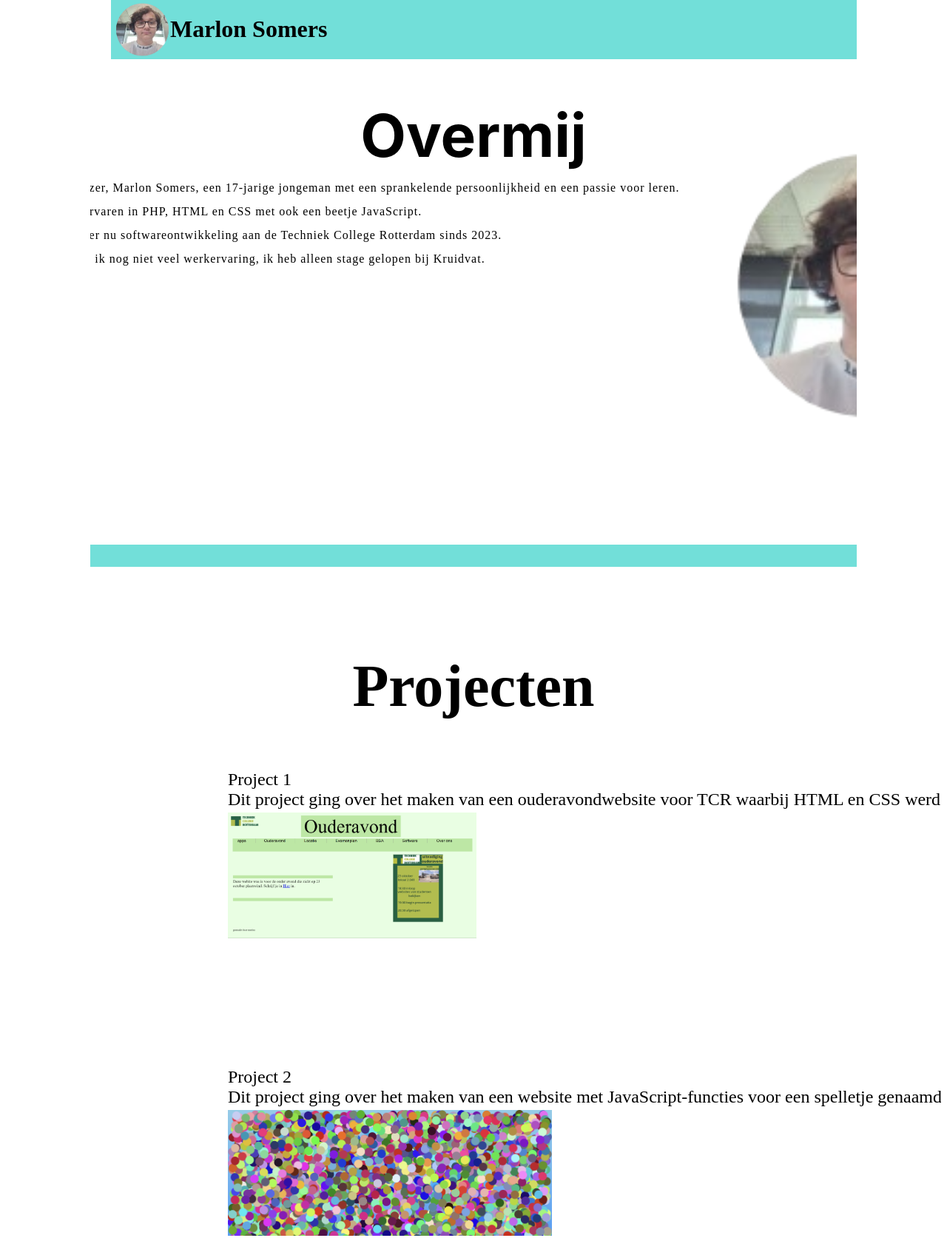
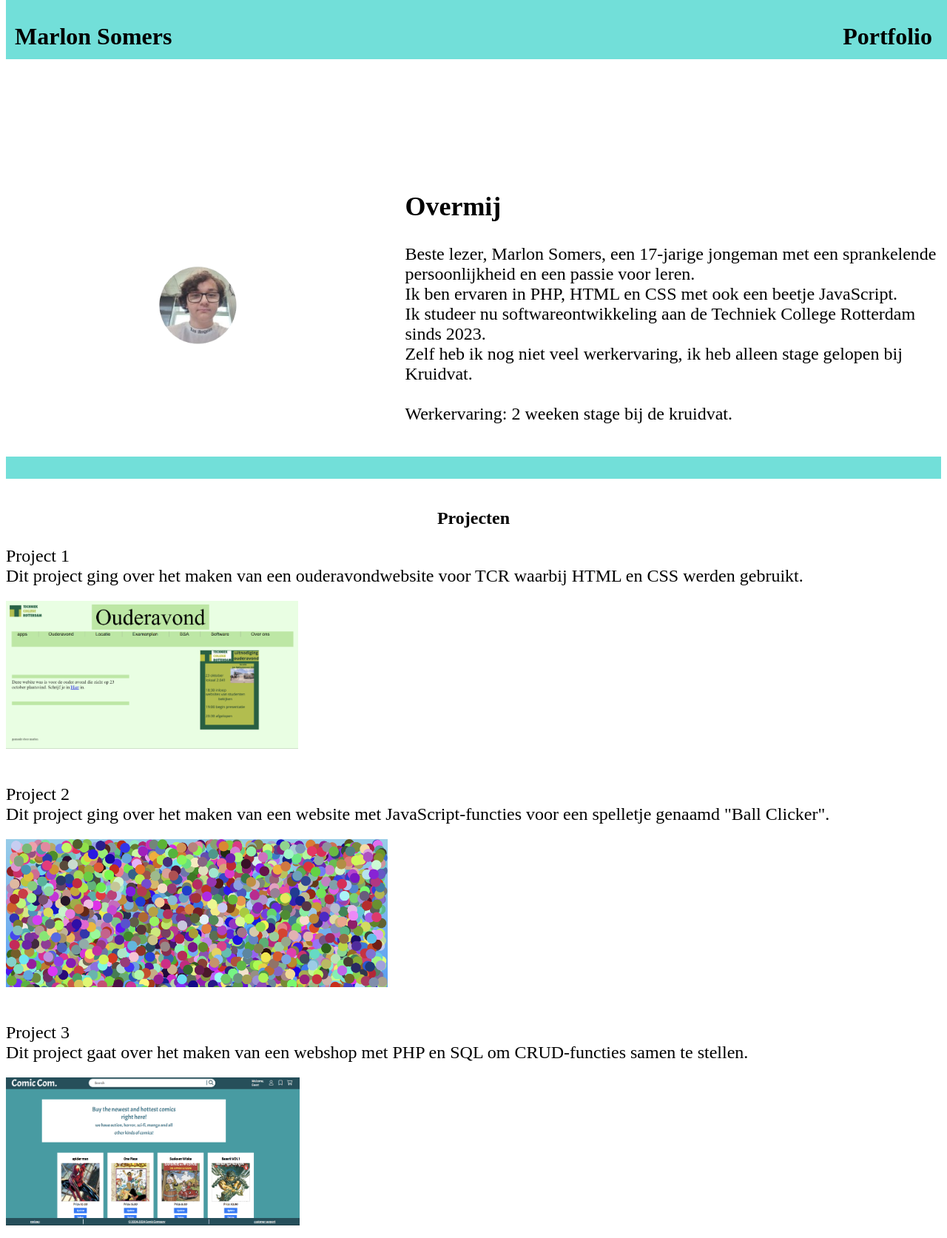
Before and after one commit to Marlon-Somers/front-end-Portfolio-website, a plain HTML site: page portfolio/index.html in a window 1280 px wide. Shown: the top 1673 px of the page at 74% size. Drawn offline with Linux system fonts and the light colour scheme.

Commit message:
bijna klaar

```diff
--- a/portfolio/index.html
+++ b/portfolio/index.html
@@ -8,17 +8,25 @@
 </head>
 <body>
     <header>
-        <img class="marlonpfp" src="/portfolio/img/marlon pfp.png" alt="Marlon's Profile Picture">
         <h1 class="naam">Marlon Somers</h1>
         <h1 class="portfolio">Portfolio</h1>
     </header>
+    <main>
+        <section>
+            <div class="aboutme-container">
+                <img class="marlonpfpgroot" src="/portfolio/img/marlon pfp.png" alt="Marlon's Profile Picture">
+                <div class="aboutme-content">
                     <h2 class="aboutme">Overmij</h2>
                     <p class="abtext">Beste lezer, Marlon Somers, een 17-jarige jongeman met een sprankelende persoonlijkheid en een passie voor leren.<br>
                         Ik ben ervaren in PHP, HTML en CSS met ook een beetje JavaScript.<br>
                         Ik studeer nu softwareontwikkeling aan de Techniek College Rotterdam sinds 2023.<br>
-        Zelf heb ik nog niet veel werkervaring, ik heb alleen stage gelopen bij Kruidvat.</p>
-    <img class="marlonpfpgroot" src="/portfolio/img/marlon pfp.png" alt="Marlon's Profile Picture">
+                        Zelf heb ik nog niet veel werkervaring, ik heb alleen stage gelopen bij Kruidvat.<br><br>
+                        Werkervaring: 2 weeken stage bij de kruidvat.<br></p>
+                </div>
+            </div>
+        </section>
         <div class="blue-line"></div>
+        <section>
             <h2 class="projecten">Projecten</h2>
             <p class="p1">Project 1<br>
                 Dit project ging over het maken van een ouderavondwebsite voor TCR waarbij HTML en CSS werden gebruikt.</p>
@@ -27,11 +35,15 @@
                 Dit project ging over het maken van een website met JavaScript-functies voor een spelletje genaamd "Ball Clicker".</p>
             <img class="ball" src="/portfolio/img/ballgame.png" alt="Ball Clicker Project Screenshot">
             <p class="p3">Project 3<br>
-        Dit project gaat over het maken van een webshop met PHP en SQL om CRUD-functies samen te stellen.<br>Er is nog geen foto.</p>
-    <img class="nia" src="/portfolio/img/nia.png" alt="Project 3 Placeholder">
+                Dit project gaat over het maken van een webshop met PHP en SQL om CRUD-functies samen te stellen.<br></p>
+            <img class="nia" src="/portfolio/img/project3.png" alt="Project 3 Placeholder">
+        </section>
         <div class="blue-line2"></div>
+        <section>
             <h2 class="contactmij">Contact mij</h2>
             <a href="https://nl.linkedin.com"><img class="linkedin" src="/portfolio/img/linkedin.png" alt="LinkedIn"></a>
             <a href="https://github.com/Marlon-Somers"><img class="github" src="/portfolio/img/github.png" alt="GitHub"></a>
+        </section>
+    </main>
 </body>
 </html>
--- a/portfolio/style.css
+++ b/portfolio/style.css
@@ -2,313 +2,173 @@
     padding: 0;
     box-sizing: border-box;
     overflow-x: hidden;
-    overflow-y:inherit;
+    overflow-y: inherit;
 }
 
 header {
     position: fixed;
     top: 0;
-    left: 150px;
     display: flex;
     align-items: center;
-    justify-content: space-between;
     width: 100%;
     height: 80px;
-    background-color: #72DFD9; /* Blue background color */
+    background-color: #72DFD9; /* blauwe achtergrond */
+    z-index: 10;
+}
+
+@media (max-width: 768px) {
+    header {
+        height: 60px;
+        justify-content: center;
+    }
+}
+
+.naam, .portfolio {
+    position: fixed;
+    z-index: 12;
+}
+
+.naam {
+    left: 20px;
+    top: 10px;
+}
+
+.portfolio {
+    right: 20px;
+    top: 10px;
+}
+
+@media (max-width: 768px) {
+    .naam {
+        left: 50px;
+    }
 }
 
 @media (max-width: 480px) {
-    header {
-        height: 40px;
-        left: 0; /* Reset left position for smaller screens */
-        justify-content: center; /* Center header items */
+    .naam {
+        left: 10px;
     }
 }
 
-body::before,
-body::after {
-    content: "";
-    position: fixed;
-    top: 0;
-    width: calc((100vw - 81%) / 2); /* Adjust the width of the border as needed */
-    height: 100%;
-    background-color: white; /* Color of the border */
-    z-index: 1;
+main {
+    padding-top: 120px; /* Voeg bovenmarge toe om header te compenseren */
 }
 
-body::before {
-    left: 0;
+.aboutme-container {
+    display: flex;
+    align-items: center;
+    justify-content: center;
+    margin-top: 100px;
+    position: relative;
 }
 
-body::after {
-    right: 0;
+.aboutme-content {
+    margin-left: 20px; /* Voeg wat ruimte toe tussen de afbeelding en de tekst */
+    font-size: x-large;
 }
 
-.marlonpfp {
+.marlonpfpgroot {
+    height: auto;
+    max-width: 100%; /* Pas dit aan om de grootte van de afbeelding aan te passen */
+    width: 800px;
+}
+
+.blue-line, .blue-line2 {
+    border-top: 30px solid #72DFD9; /* blauwe kleur */
+    width: 100%;
+    margin: 20px 0;
+    z-index: -1;
+}
+
+.projecten, .project {
     display: flex;
-    position: fixed;
-    top: -60px;
-    left: 15px; /* Adjusted left position relative to the header */
-    max-height: 200px; /* Limit maximum height */
+    flex-direction: column;
+    align-items: center;
+}
+
+.p1, .p2, .p3 {
+    font-size: 1.5rem;
+    z-index: -1;
+    margin-bottom: 20px;
+}
+
+@media (max-width: 768px) {
+    .p1, .p2, .p3 {
+        font-size: 1.2rem;
+    }
 }
 
 @media (max-width: 480px) {
-    .marlonpfp {
-        position: absolute; /* Change position to absolute for smaller screens */
-        top: 0; /* Reset top position */
-        left: 20px; /* Adjust left position for smaller screens */
+    .p1, .p2, .p3 {
+        font-size: 1rem;
     }
 }
 
-.naam {
-    position: fixed; /* Ensure proper positioning */
-    display: flex;
-    z-index: 2; /* Set z-index */
-    left: 230px;
-    top: 0px;
+.ball, .school, .nia {
+    width: auto;
+    height: 200px;
+    margin-bottom: 20px; /* Voeg marge toe om afbeeldingen te scheiden */
+    z-index: -1;
 }
 
-.portfolio {
-    position: fixed; /* Ensure proper positioning */
-    display: flex;
-    z-index: 3; /* Set z-index */
-    left: 1230px;
-    top: 0px;
+@media (max-width: 768px) {
+    .ball, .school, .nia {
+        width: 80%; /* Pas de breedte aan voor kleinere schermen */
+    }
 }
 
-.aboutme {
+@media (max-width: 480px) {
+    .ball, .school, .nia {
+        width: 90%; /* Pas de breedte aan voor nog kleinere schermen */
+    }
+}
+
+.contactmij {
     display: flex;
-    position: relative;
     justify-content: center;
-    top: 60px;
-    font-family: inter;
+    font-family: Inter, sans-serif;
     font-size: 5rem;
     z-index: -1;
 }
 
-@media (max-width: 480px) {
-    .aboutme {
-        font-size: 3rem; /* Adjust font size for smaller screens */
-        top: 20px; /* Adjust top position for smaller screens */
+@media (max-width: 768px) {
+    .contactmij {
+        font-size: 4rem;
     }
 }
 
-.abtext {
-    display: flex;
-    position: relative;
-    justify-content: center;
-    right: 150px;
-    display: flex;
-    justify-content: center;
-    font-size: 1rem; /* Adjust the font size as needed */
-    letter-spacing: 1px; /* Adjust the letter spacing as needed */
-    line-height: 2rem;
-    margin: 20px 0; /* Adjust the margin as needed */
-    z-index: -1;
-}
-
 @media (max-width: 480px) {
-    .abtext {
-        font-size: 0.8rem; /* Adjust font size for smaller screens */
-        right: 0; /* Reset right position for smaller screens */
+    .contactmij {
+        font-size: 3rem;
     }
 }
 
-.marlonpfpgroot {
+.linkedin, .github {
     display: flex;
-    position: relative;
-    left: 280px;
-    bottom: 500px;
-    width: auto;
-    height: 1000px;
-    z-index: -1;
-}
-
-.blue-line {
-    position: relative;
-    border-top: 30px solid #72DFD9; /* Blue color */
-    width: 100%;
-    display: flex;
-    bottom: 650px;
-    z-index: -1;
-}
-
-.projecten {
-    display: flex;
-    position: relative;
     justify-content: center;
-    bottom: 600px;
+    font-family: Inter, sans-serif;
     font-size: 5rem;
     z-index: -1;
 }
 
-@media (max-width: 480px) {
-    .projecten {
-        font-size: 3rem; /* Adjust font size for smaller screens */
-        bottom: 100px; /* Adjust bottom position for smaller screens */
+@media (max-width: 768px) {
+    .linkedin, .github {
+        font-size: 4rem;
     }
 }
 
-.p1 {
-    display: flex;
-    position: relative;
-    bottom: 600px;
-    font-size: 1.5rem;
-    z-index: -1;
-    left: 300px;
-}
-
 @media (max-width: 480px) {
-    .p1 {
-        font-size: 1rem; /* Adjust font size for smaller screens */
-        bottom: 300px; /* Adjust bottom position for smaller screens */
+    .linkedin, .github {
+        font-size: 3rem;
     }
 }
 
-.p2 {
+.social-icons {
     display: flex;
-    position: relative;
-    right:300px;
-    bottom: 600px;
-    font-size: 1.5rem;
-    z-index: -1;
-    left: 300px;
-    padding-top: 100px;
-    padding-bottom: 50px;
+    justify-content: center;
 }
 
-@media (max-width: 480px) {
-    .p2 {
-        font-size: 1rem; /* Adjust font size for smaller screens */
-        bottom: 300px; /* Adjust bottom position for smaller screens */
-    }
+.linkedin,
+.github {
+    margin: 0 10px; /* Voeg wat ruimte toe tussen de twee pictogrammen */
 }
-
-.p3 {
-    display: flex;
-    position: relative;
-    left: 300px;
-    bottom: 600px;
-    font-size: 1.5rem;
-    z-index: -1;
-}
-
-@media (max-width: 480px) {
-    .p3 {
-        font-size: 1rem; /* Adjust font size for smaller screens */
-        bottom: 300px; /* Adjust bottom position for smaller screens */
-    }
-}
-
-.ball {
-    width: auto;
-    height: 200px;
-    padding-top: 30px;
-    display: flex;
-    position: relative;
-    left: 300px;
-    bottom: 700px;
-    z-index: -1;
-}
-
-@media (max-width: 480px) {
-    .ball {
-        bottom: 400px; /* Adjust bottom position for smaller screens */
-    }
-}
-
-.school {
-    width: auto;
-    height: 200px;
-    padding-top: 30px;
-    display: flex;
-    position: relative;
-    left: 300px;
-    bottom: 650px;
-    z-index: -1;
-}
-
-@media (max-width: 480px) {
-    .school {
-        bottom: 400px; /* Adjust bottom position for smaller screens */
-    }
-}
-
-.nia {
-    width: auto;
-    height: 200px;
-    padding-top: 30px;
-    display: flex;
-    position: relative;
-    left: 300px;
-    bottom: 650px;
-    z-index: -1;
-}
-
-@media (max-width: 480px) {
-    .nia {
-        bottom: 400px; /* Adjust bottom position for smaller screens */
-    }
-}
-
-.blue-line2 {
-    position: relative;
-    border-top: 30px solid #72DFD9; /* Blue color */
-    width: 100%;
-    display: flex;
-    bottom: 500px;
-    z-index: -1;
-}
-
-.contactmij {
-    display: flex;
-    position: relative;
-    justify-content: center;
-    bottom: 450px;
-    font-family: inter;
-    font-size: 5rem;
-    z-index: -1;
-}
-
-@media (max-width: 480px) {
-    .contactmij {
-        font-size: 3rem; /* Adjust font size for smaller screens */
-        bottom: 200px; /* Adjust bottom position for smaller screens */
-    }
-}
-
-.linkedin {
-    display: flex;
-    position: relative;
-    justify-content: center;
-    left: 300px;
-    bottom: 500px;
-    font-family: inter;
-    font-size: 5rem;
-    z-index: -1;
-}
-
-@media (max-width: 480px) {
-    .linkedin {
-        left: 0; /* Reset left position for smaller screens */
-        bottom: 200px; /* Adjust bottom position for smaller screens */
-    }
-}
-
-.github {
-    display: flex;
-    position: relative;
-    justify-content: center;
-    left: 800px;
-    bottom: 680px;
-    font-family: inter;
-    font-size: 5rem;
-    z-index: -1;
-}
-
-@media (max-width: 480px) {
-    .github {
-        left: 0; /* Reset left position for smaller screens */
-        bottom: 100px; /* Adjust bottom position for smaller screens */
-    }
-}
```
Also changed, not shown: portfolio/img/nia.png (deleted), portfolio/img/project3.png (added). Lines whose indentation alone changed are shown as unchanged.
